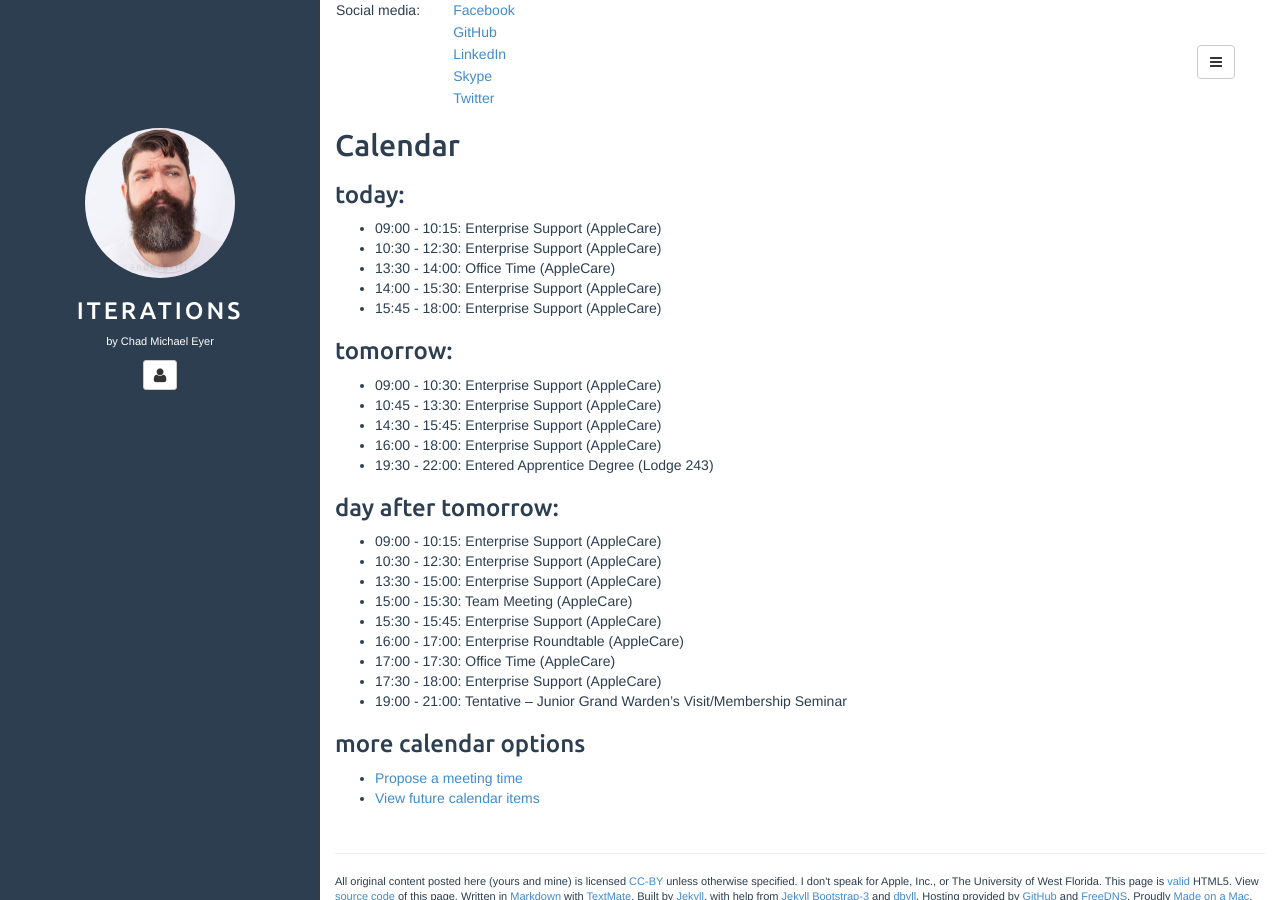
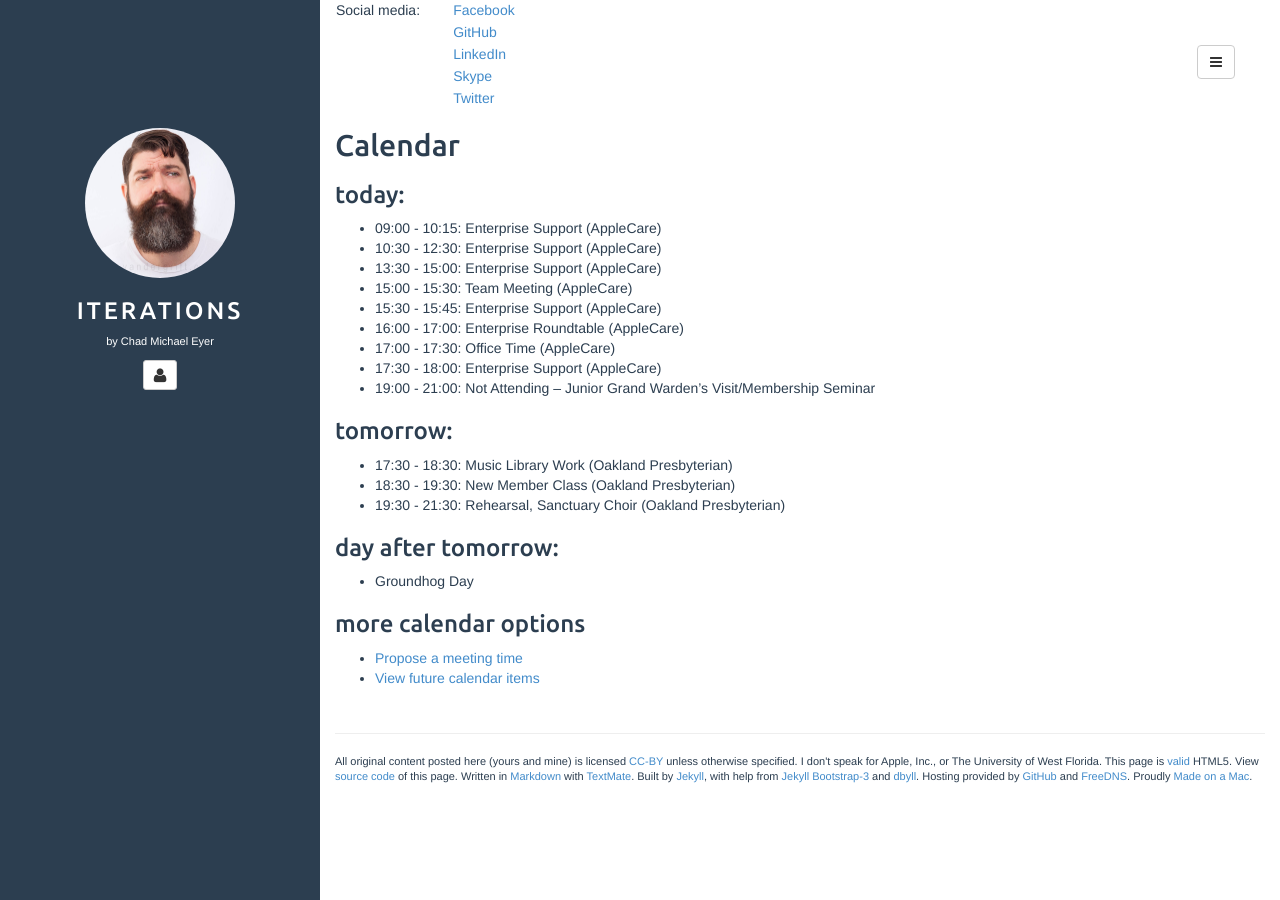
Before and after one commit to chadmichaeleyer/chadmichaeleyer.github.io, a Jekyll site: the page built from about.md, in a window 1280 px wide and 900 px high, scrolled down 1305 px. Built offline with Jekyll 4.4.1, drawn with Linux system fonts in a browser that asks for light colours.

Commit message:
calendar update

```diff
--- a/calendar.markdown
+++ b/calendar.markdown
@@ -1,20 +1,4 @@
 ### today:
-
-* 09:00 - 10:15: Enterprise Support (AppleCare)
-* 10:30 - 12:30: Enterprise Support (AppleCare)
-* 13:30 - 14:00: Office Time (AppleCare)
-* 14:00 - 15:30: Enterprise Support (AppleCare)
-* 15:45 - 18:00: Enterprise Support (AppleCare)
-
-### tomorrow:
-
-* 09:00 - 10:30: Enterprise Support (AppleCare)
-* 10:45 - 13:30: Enterprise Support (AppleCare)
-* 14:30 - 15:45: Enterprise Support (AppleCare)
-* 16:00 - 18:00: Enterprise Support (AppleCare)
-* 19:30 - 22:00: Entered Apprentice Degree (Lodge 243)
-
-### day after tomorrow:
 
 * 09:00 - 10:15: Enterprise Support (AppleCare)
 * 10:30 - 12:30: Enterprise Support (AppleCare)
@@ -24,4 +8,14 @@
 * 16:00 - 17:00: Enterprise Roundtable (AppleCare)
 * 17:00 - 17:30: Office Time (AppleCare)
 * 17:30 - 18:00: Enterprise Support (AppleCare)
-* 19:00 - 21:00: Tentative – Junior Grand Warden's Visit/Membership Seminar
+* 19:00 - 21:00: Not Attending – Junior Grand Warden's Visit/Membership Seminar
+
+### tomorrow:
+
+* 17:30 - 18:30: Music Library Work (Oakland Presbyterian)
+* 18:30 - 19:30: New Member Class (Oakland Presbyterian)
+* 19:30 - 21:30: Rehearsal, Sanctuary Choir (Oakland Presbyterian)
+
+### day after tomorrow:
+
+* Groundhog Day
```
Also changed, not shown: calendar-year.markdown (+12 -19 lines).
